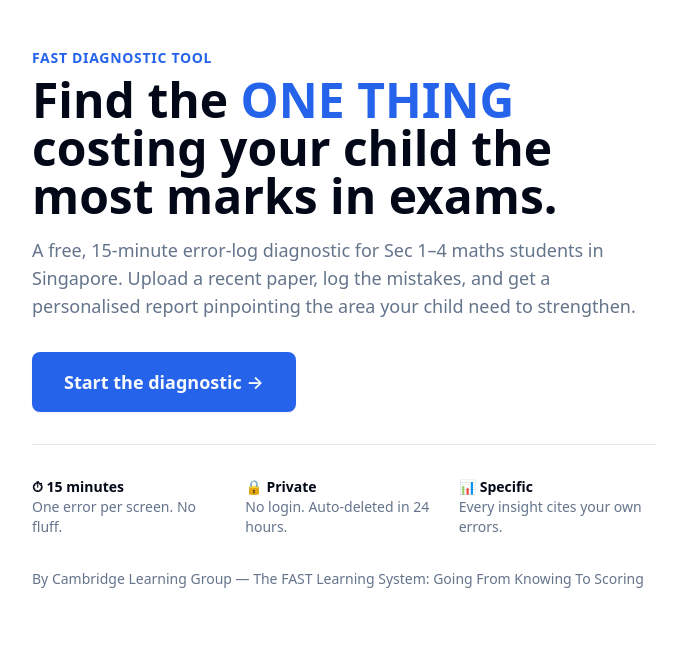
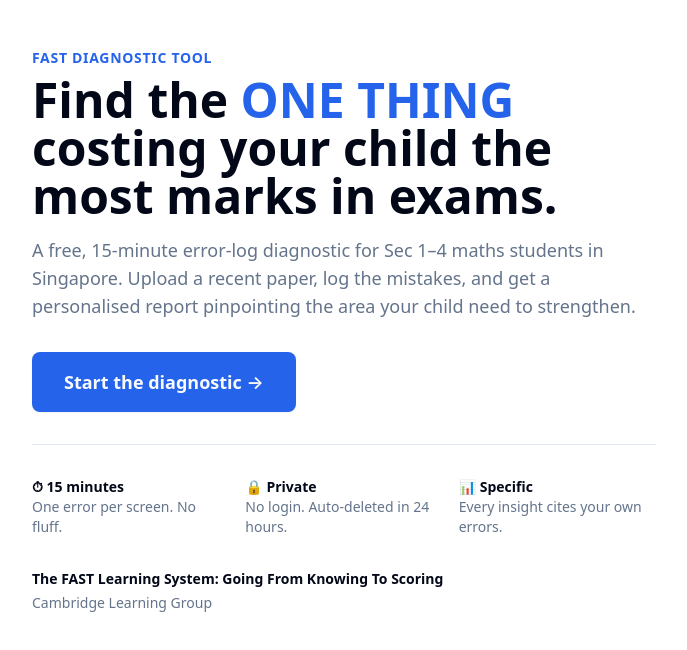
Before and after one commit to willkohsg/fast-learning-app, a Next.js app: page / in a window 1280 px wide. Shown: the top 650 px of the page, without its empty margins (296-983 px from the left). Built offline with nearby package versions, Linux system fonts and the light colour scheme; no server answers.

Commit message:
copy: stack landing footer (tagline above brand)

```diff
--- a/app/page.tsx
+++ b/app/page.tsx
@@ -77,9 +77,12 @@ export default function LandingPage() {
               <p>Every insight cites your own errors.</p>
             </div>
           </div>
-          <p className="pt-4">
-            By Cambridge Learning Group — The FAST Learning System: Going From Knowing To Scoring
-          </p>
+          <div className="pt-4 space-y-1">
+            <p className="font-semibold text-foreground">
+              The FAST Learning System: Going From Knowing To Scoring
+            </p>
+            <p>Cambridge Learning Group</p>
+          </div>
         </div>
       </div>
     </main>
```
